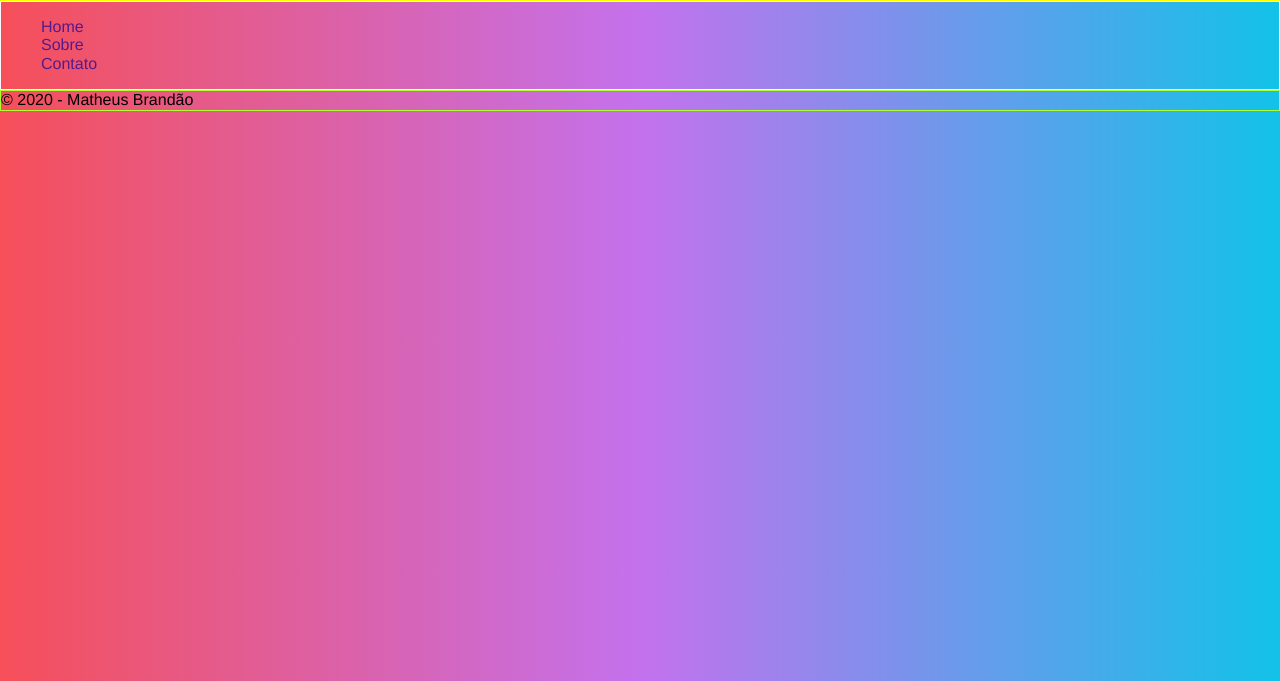
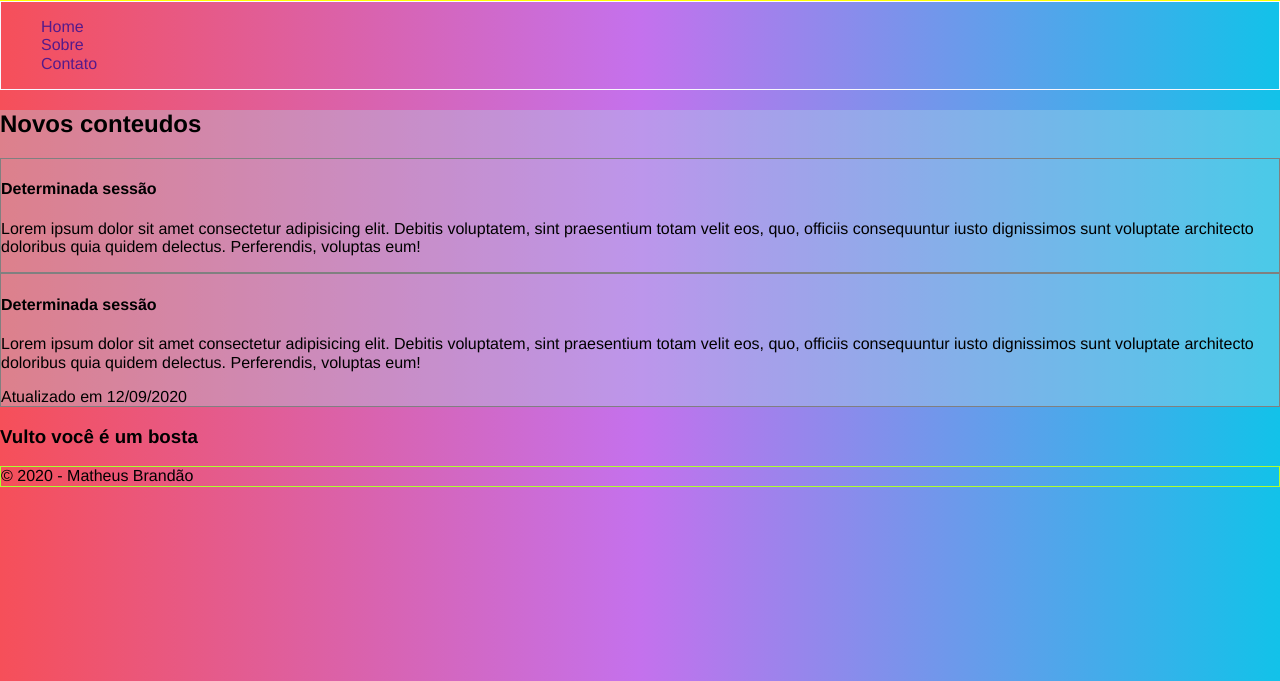
Before and after one commit to MoleraBoy/html-css-recursos-especiais, a plain HTML site: page html/novas-tags.html in a window 1280 px wide. Shown: the part 119-800 px from the top of the page. Drawn offline with Linux system fonts and the light colour scheme.

Commit message:
:checkered_flag: aula 92 concluida

```diff
--- a/css/tags.css
+++ b/css/tags.css
@@ -22,3 +22,11 @@ nav{
 footer{
     border: 1px solid greenyellow;
 }
+
+article{
+    background: rgba(173, 216, 230, 0.356);
+}
+
+section{
+    border: 1px solid gray;
+}
--- a/html/novas-tags.html
+++ b/html/novas-tags.html
@@ -1,5 +1,7 @@
 <!DOCTYPE html>
 <html lang="pt-br">
+
+<!-- essas novas tags podem dar pau em navegadores mais antigos -->
 
 <head>
     <meta charset="UTF-8">
@@ -10,15 +12,27 @@
     <link rel="stylesheet" href="/css/normalize.css">
     <link rel="stylesheet" href="/css/tags.css">
     <script src="https://cdnjs.cloudflare.com/ajax/libs/html5shiv/3.7.3/html5shiv.js"></script>
+    <!-- para navegadores antigos rodarem as novas tags -->
+    <!-- aqui usamos um link do cloudflare -->
+    <!--[if lt IE 9]>
+	<script src="https://cdnjs.cloudflare.com/ajax/libs/html5shiv/3.7.3/html5shiv.min.js" integrity="sha512-UDJtJXfzfsiPPgnI5S1000FPLBHMhvzAMX15I+qG2E2OAzC9P1JzUwJOfnypXiOH7MRPaqzhPbBGDNNj7zBfoA==" crossorigin="anonymous"></script>
+    <![endif]-->
+
+    <!-- aqui usamos um arquivo criado js -->
+    <!--[if lt IE 9]>
+	<script src="/js/html5shiv.js"></script>
+    <![endif]-->
 </head>
 
 <body>
 
+    <!-- cabeçalho -->
     <header>
         <h1>Olá putas</h1>
         <span>Meu site</span>
     </header>
 
+    <!-- navegação -->
     <nav>
         <ul>
             <li><a href="">Home</a></li>
@@ -27,6 +41,42 @@
         </ul>
     </nav>
 
+    <!-- conteudos -->
+    <article>
+
+        <h2>Novos conteudos</h2>
+        <!-- sessões dentro do conteudo -->
+        <section>
+            <h4>Determinada sessão</h4>
+            <p>Lorem ipsum dolor sit amet consectetur adipisicing elit.
+                Debitis voluptatem, sint praesentium totam velit
+                eos, quo, officiis consequuntur iusto dignissimos sunt
+                voluptate architecto doloribus quia quidem
+                delectus. Perferendis, voluptas eum!
+            </p>
+        </section>
+
+        <section>
+            <h4>Determinada sessão</h4>
+            <p>Lorem ipsum dolor sit amet consectetur adipisicing elit.
+                Debitis voluptatem, sint praesentium totam velit
+                eos, quo, officiis consequuntur iusto dignissimos sunt
+                voluptate architecto doloribus quia quidem
+                delectus. Perferendis, voluptas eum!
+            </p>
+            <!-- informações de tempo -->
+            <span>Atualizado em <time>12/09/2020</time></span>
+
+        </section>
+
+    </article>
+
+    <!-- conteudos laterais -->
+    <aside>
+        <h3>Vulto você é um bosta</h3>
+    </aside>
+
+    <!-- rodapé -->
     <footer>© 2020 - Matheus Brandão</footer>
 
 </body>
```
Also changed, not shown: js/html5shiv.js (added, +4 -0 lines), 1 other file.
